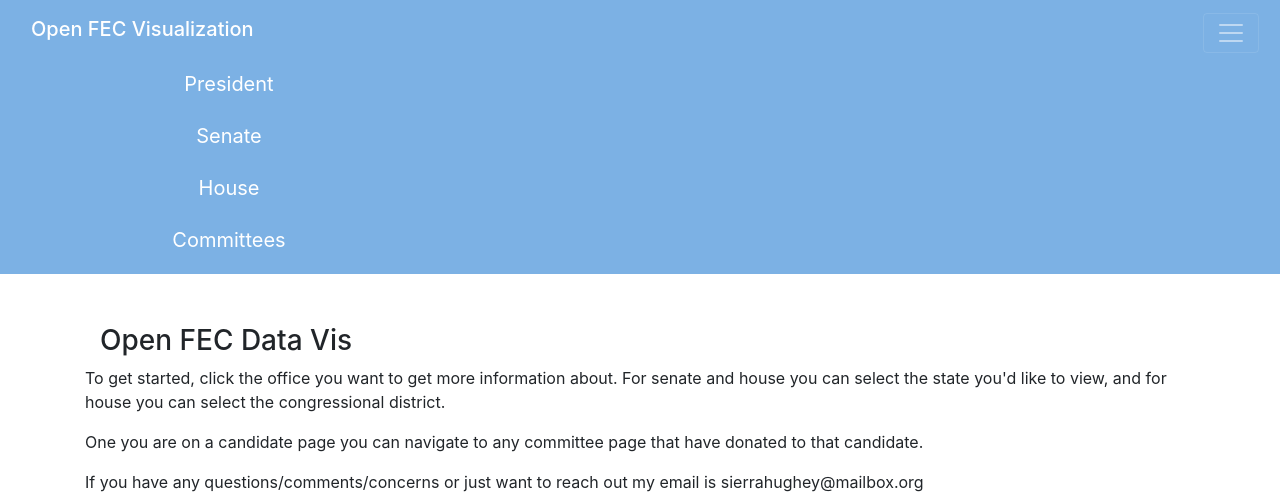
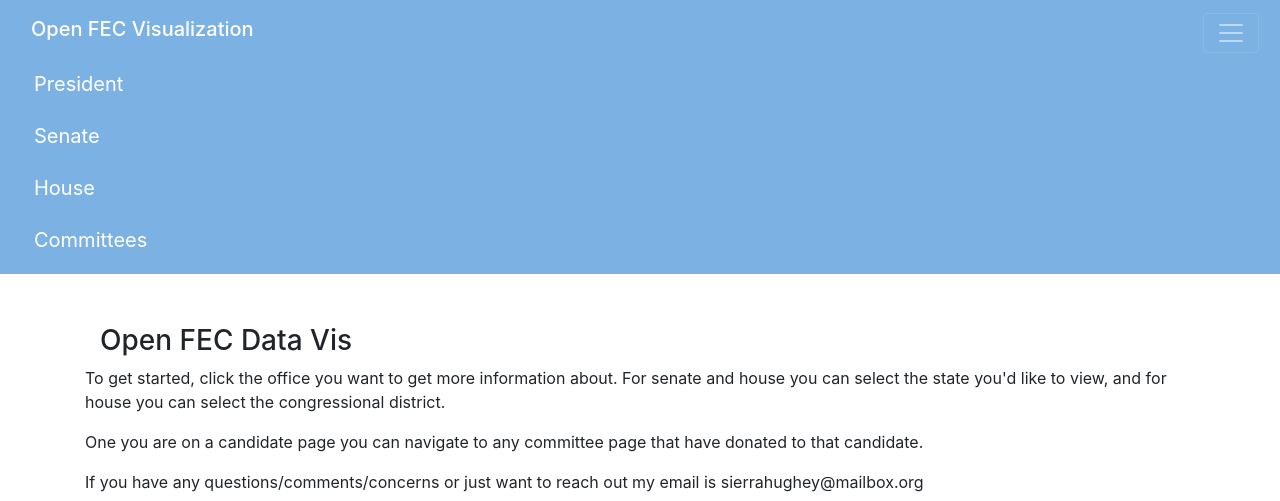
Before and after one commit to syanh7/OpenFEC, a Flask app: page / in a window 1280 px wide, after a click that opens the changed part. Shown: the top 501 px of the page. Run offline with Flask 2, Linux system fonts and the light colour scheme.

Commit message:
added some button styling

```diff
--- a/server.py
+++ b/server.py
@@ -9,7 +9,7 @@ import crud, helper
 from jinja2 import StrictUndefined
 
 config = {
-    "DEBUG": True,          # some Flask specific configs
+    "DEBUG": False,          # some Flask specific configs
     "CACHE_TYPE": "SimpleCache",  # Flask-Caching related configs
     "CACHE_DEFAULT_TIMEOUT": 800
 }
--- a/static/style.css
+++ b/static/style.css
@@ -144,3 +144,7 @@ a {
     margin-top: 5px;
     margin-bottom: 5px;
 }
+
+.navbar-brand.btn.btn-outline {
+  float: left;
+}
--- a/templates/index.html
+++ b/templates/index.html
@@ -1,11 +1,7 @@
 <html>
   <head>
     <title>Open FEC</title>
-<style>
-
-
-</style>
-    <meta charset="UTF-8" />
+    <meta charset="UTF-8"/>
     <meta name="viewport" content="width=device-width, initial-scale=1.0"/>
     <link rel="stylesheet" href="https://cdn.jsdelivr.net/npm/bootstrap@4.5.3/dist/css/bootstrap.min.css" integrity="sha384-TX8t27EcRE3e/ihU7zmQxVncDAy5uIKz4rEkgIXeMed4M0jlfIDPvg6uqKI2xXr2" crossorigin="anonymous">
     <link rel = "stylesheet" href = "/static/style.css">
@@ -27,10 +23,10 @@
             </button>
             <div class="collapse navbar-collapse" id="navbarSupportedContent">
                 <ul class="navbar-nav mr-auto">
-                    <li class="nav-item"><button class = 'navbar-brand col-4 btn btn-outline' id='president-race' value = 'president'>President</button></li>
-                    <li class="nav-item"><button class = 'navbar-brand col-4 btn btn-outline' id='senate-race' value = 'senate'>Senate</button></li>
-                    <li class="nav-item"><button class = 'navbar-brand col-4 btn btn-outline' id='house-race' value = 'house'>House</button></li>
-                    <li class="nav-item"><button class = 'navbar-brand col-4 btn btn-outline' id='all-committees' value = 'committee'>Committees</button></li>
+                    <li class="nav-item"><button class ='navbar-brand btn btn-outline' id='president-race' value = 'president'>President</button></li>
+                    <li class="nav-item"><button class ='navbar-brand btn btn-outline' id='senate-race' value = 'senate'>Senate</button></li>
+                    <li class="nav-item"><button class ='navbar-brand btn btn-outline' id='house-race' value = 'house'>House</button></li>
+                    <li class="nav-item"><button class ='navbar-brand btn btn-outline' id='all-committees' value = 'committee'>Committees</button></li>
                 </ul>
             </div>
         </nav>
@@ -93,7 +89,7 @@
 
     <section class="container" id = "display-contributions">
 
-        <button type="button" class="hidden col-4 offset-3" id="toggle-contributions">Table View</button>
+        <button type="button" class="hidden col-4 offset-4" id="toggle-contributions">Table View</button>
 
         <div class="col-8 " id="contributions">
         <title></title>
```
